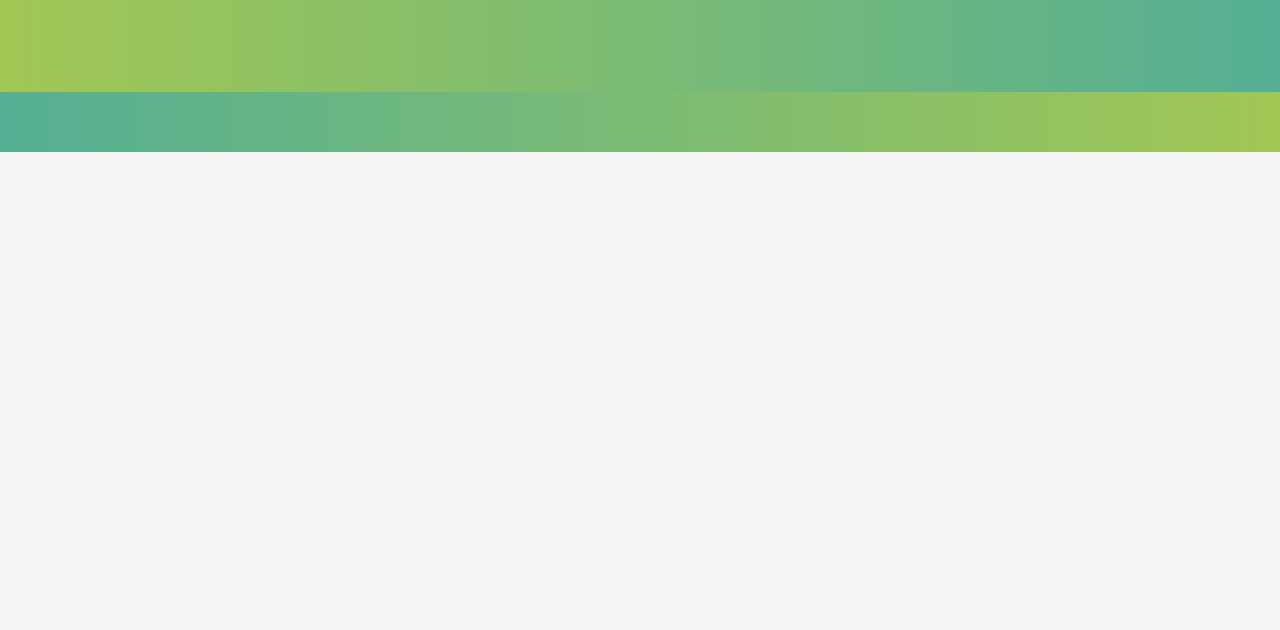
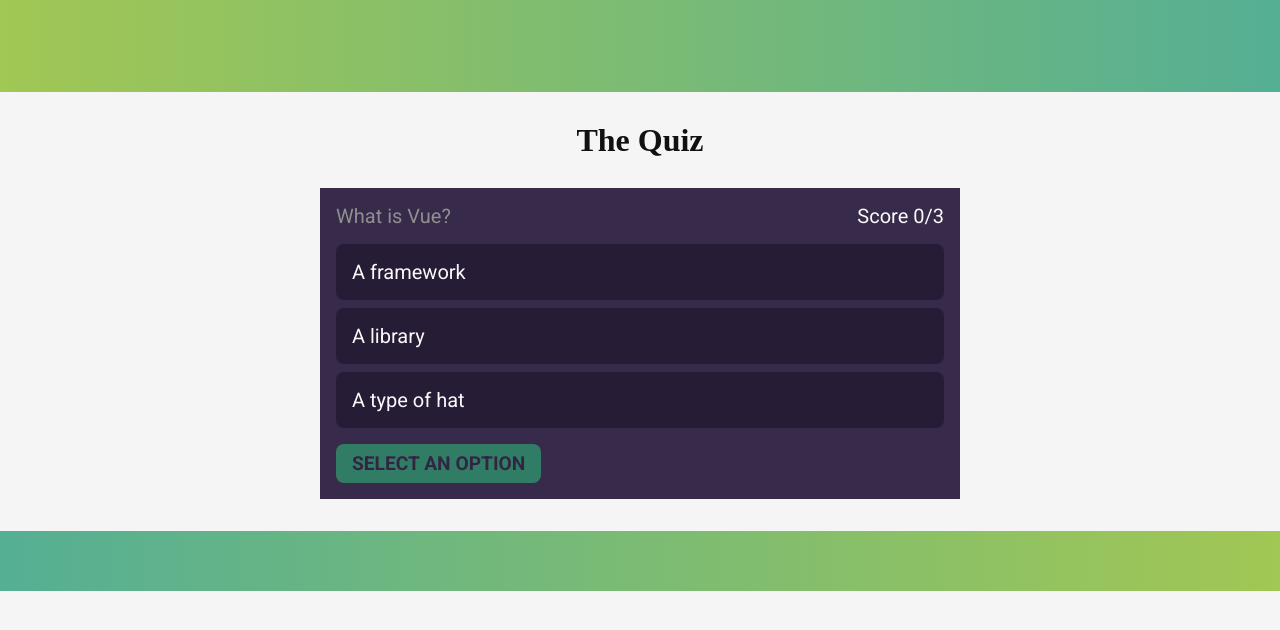
Before and after one commit to zeroshen/client, a Vue app: page /game/3/quiz in a window 1280 px wide. Before the commit this address had no page. Shown: the top 630 px of the page. Built offline with nearby package versions, Linux system fonts and the light colour scheme; a web font is replaced by a local one.

Commit message:
Add Level 3

```diff
--- a/src/router/index.ts
+++ b/src/router/index.ts
@@ -8,6 +8,8 @@
 import ComponentsInputView from "@/views/ComponentsInputView.vue";
 import GamesLevelOneView from "@/views/GamesLevelOneView.vue";
 import GameLevelOneQuizView from "@/views/GameLevelOneQuizView.vue";
+import GamesLevelThreeView from "@/views/GameLevelThreeView.vue";
+import GameLevelThreeQuizView from "@/views/GameLevelThreeQuizView.vue";
 import ComponentsLinkView from "@/views/ComponentsLinkView.vue";
 import CardTuner from "@/components/CardTuner.vue";
 import ComponentsSpinnerView from "@/views/ComponentsSpinnerView.vue";
@@ -56,6 +58,18 @@
     path: "/game/2",
     name: "games-level-2-view",
     component: GameLevelTwoView,
+    props: true,
+  },
+  {
+    path: "/game/3",
+    name: "games-level-3-view",
+    component: GamesLevelThreeView,
+    props: true,
+  },
+  {
+    path: "/game/3/quiz",
+    name: "games-level-3-quiz-view",
+    component: GameLevelThreeQuizView,
     props: true,
   },
   /*Hard code need change later!*/
--- /dev/null
+++ b/src/views/GameLevelThreeQuizView.vue
@@ -0,0 +1,211 @@
+<script setup>
+import { ref, computed } from "vue";
+const questions = ref([
+  {
+    question: "What is Vue?",
+    answer: 0,
+    options: ["A framework", "A library", "A type of hat"],
+    selected: null,
+  },
+  {
+    question: "What is Vuex used for?",
+    answer: 2,
+    options: ["Eating a delicious snack", "Viewing things", "State management"],
+    selected: null,
+  },
+  {
+    question: "What is Vue Router?",
+    answer: 1,
+    options: [
+      "An ice cream maker",
+      "A routing library for Vue",
+      "Burger sauce",
+    ],
+    selected: null,
+  },
+]);
+const quizCompleted = ref(false);
+const currentQuestion = ref(0);
+const score = computed(() => {
+  let value = 0;
+  questions.value.map((q) => {
+    if (q.selected != null && q.answer == q.selected) {
+      console.log("correct");
+      value++;
+    }
+  });
+  return value;
+});
+const getCurrentQuestion = computed(() => {
+  let question = questions.value[currentQuestion.value];
+  question.index = currentQuestion.value;
+  return question;
+});
+const SetAnswer = (e) => {
+  questions.value[currentQuestion.value].selected = e.target.value;
+  e.target.value = null;
+};
+const NextQuestion = () => {
+  if (currentQuestion.value < questions.value.length - 1) {
+    currentQuestion.value++;
+    return;
+  }
+
+  quizCompleted.value = true;
+};
+</script>
+
+<style scoped>
+.game-level-view {
+  display: flex;
+  flex-direction: column;
+  align-items: center;
+  padding: 2rem;
+  color: #fafafa;
+}
+.quiz {
+  background-color: #382a4b;
+  padding: 1rem;
+  width: 100%;
+  max-width: 640px;
+}
+.quiz-info {
+  display: flex;
+  justify-content: space-between;
+  margin-bottom: 1rem;
+}
+.quiz-info .question {
+  color: #8f8f8f;
+  font-size: 1.25rem;
+}
+.quiz-info.score {
+  color: #fff;
+  font-size: 1.25rem;
+}
+.options {
+  margin-bottom: 1rem;
+}
+.option {
+  padding: 1rem;
+  display: block;
+  background-color: #271c36;
+  margin-bottom: 0.5rem;
+  border-radius: 0.5rem;
+  cursor: pointer;
+}
+.option:hover {
+  background-color: #2d213f;
+}
+.option.correct {
+  background-color: #2cce7d;
+}
+.option.wrong {
+  background-color: #ff5a5f;
+}
+.option:last-of-type {
+  margin-bottom: 0;
+}
+.option.disabled {
+  opacity: 0.5;
+}
+.option input {
+  display: none;
+}
+
+.game-button {
+  appearance: none;
+  outline: none;
+  border: none;
+  cursor: pointer;
+  padding: 0.5rem 1rem;
+  background-color: #2cce7d;
+  color: #2d213f;
+  font-weight: 700;
+  text-transform: uppercase;
+  font-size: 1.2rem;
+  border-radius: 0.5rem;
+}
+.game-button:disabled {
+  opacity: 0.5;
+}
+.game-level-view h1 {
+  color: #111111;
+  font-size: 2rem;
+  margin-bottom: 2rem;
+}
+.game-level-view h2 {
+  color: #111111;
+  font-size: 2rem;
+  margin-bottom: 2rem;
+  text-align: center;
+}
+
+.game-level-view p {
+  color: #111111;
+  font-size: 1.5rem;
+  text-align: center;
+}
+</style>
+
+<template>
+  <main class="game-level-view">
+    <h1>The Quiz</h1>
+
+    <section class="quiz" v-if="!quizCompleted">
+      <div class="quiz-info">
+        <span class="question">{{ getCurrentQuestion.question }}</span>
+        <span class="score">Score {{ score }}/{{ questions.length }}</span>
+      </div>
+
+      <div class="options">
+        <label
+          v-for="(option, index) in getCurrentQuestion.options"
+          :key="index.id"
+          :for="'option' + index"
+          :class="`option ${
+            getCurrentQuestion.selected == index
+              ? index == getCurrentQuestion.answer
+                ? 'correct'
+                : 'wrong'
+              : ''
+          } ${
+            getCurrentQuestion.selected != null &&
+            index != getCurrentQuestion.selected
+              ? 'disabled'
+              : ''
+          }`"
+        >
+          <input
+            type="radio"
+            :id="'option' + index"
+            :name="getCurrentQuestion.index"
+            :value="index"
+            v-model="getCurrentQuestion.selected"
+            :disabled="getCurrentQuestion.selected"
+            @change="SetAnswer"
+          />
+          <span>{{ option }}</span>
+        </label>
+      </div>
+
+      <button
+        class="game-button"
+        @click="NextQuestion"
+        :disabled="!getCurrentQuestion.selected"
+      >
+        {{
+          getCurrentQuestion.index == questions.length - 1
+            ? "Finish"
+            : getCurrentQuestion.selected == null
+            ? "Select an option"
+            : "Next question"
+        }}
+      </button>
+    </section>
+
+    <section v-else>
+      <h2>You have finished the quiz!</h2>
+      <p>Your score is {{ score }}/{{ questions.length }}</p>
+    </section>
+  </main>
+</template>
--- /dev/null
+++ b/src/views/GameLevelThreeView.vue
@@ -0,0 +1,22 @@
+<script setup></script>
+
+<style scoped>
+.page-view {
+  display: flex;
+  flex-direction: column;
+  justify-content: center;
+  align-items: center;
+}
+</style>
+
+<template>
+  <section class="page-view">
+    <div>Descriptions for Vue</div>
+    <div>
+      Mary wants to implement a website. Try to fill TODO in the template.
+    </div>
+    <router-link to="../game/3/quiz">
+      <button>Go to Quiz</button>
+    </router-link>
+  </section>
+</template>
```
